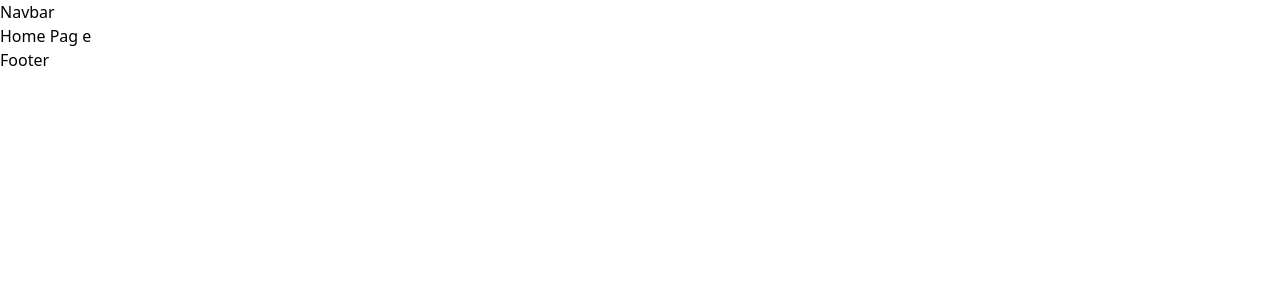
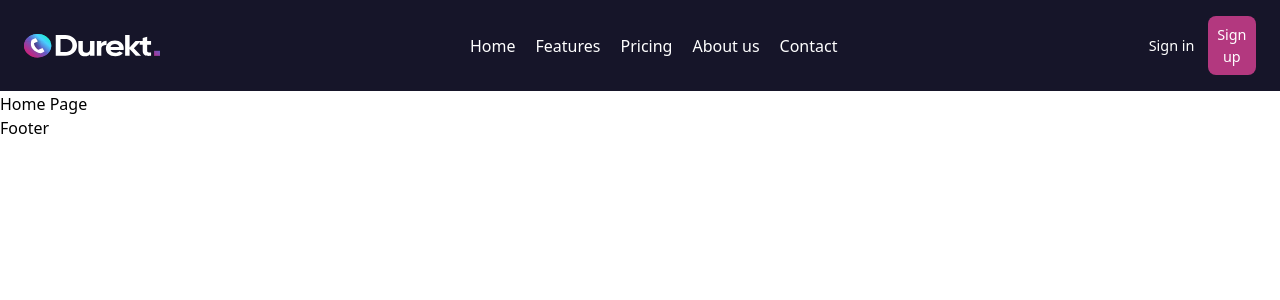
Before and after one commit to Caleb00004/Ai-powered-sales-call-analysis, a Next.js app: page / in a window 1280 px wide. Shown: the top 300 px of the page. Built offline with nearby package versions, Linux system fonts and the light colour scheme.

Commit message:
feat: worked on navbar

```diff
--- a/src/components/primary/Button.tsx
+++ b/src/components/primary/Button.tsx
@@ -2,12 +2,13 @@ import { FC, ReactNode } from "react"
 
 interface props {
     children: ReactNode,
-    onClick?: () => void
+    onClick?: () => void,
+    className?: string
 }
 
-const Button:FC<props> = ({children, onClick}) => {
+const Button:FC<props> = ({children, onClick, className}) => {
     return (
-        <button onClick={onClick} className="w-full bg-[#B3387F] font-medium py-2 rounded-lg text-white text-[0.9em]">
+        <button onClick={onClick} className={`w-full bg-[#B3387F] font-medium py-2 rounded-lg text-white text-[0.9em] ${className}`}>
             {children}
         </button>
     )
--- a/src/components/primary/Logo.tsx
+++ b/src/components/primary/Logo.tsx
@@ -2,7 +2,7 @@ import Durekt from "../../../public/svgs/Logo.svg"
 
 const Logo = () => {
     return (
-        <Durekt className=" mx-auto scale-[0.8] sm:scale-1"  />
+        <Durekt className="mx-auto scale-[0.8] sm:scale-1"  />
     )
 }
 
--- a/src/components/secondary/Navbar.tsx
+++ b/src/components/secondary/Navbar.tsx
@@ -1,7 +1,69 @@
+import Link from "next/link"
+import Logo2 from "../../../public/svgs/Logo_white.svg"
+import Button from "../primary/Button"
+import { useState } from "react"
+import gsap from "gsap"
+
 const Navbar = () => {
+    const [openNav, setOpenNav] = useState(false)
+
+    const toggleNav = () => {
+        const openAnim = gsap.timeline()
+            .to(".phone-nav", {y: 0})
+            .to(".hamburger-line-top", {rotate: "45deg", y: 1, height: "2px"}, "<")
+            .to(".hamburger-line-bottom", {rotate: "-45deg", y: "-5.5px", height: "2px"}, "<")
+
+        const closeAnim = gsap.timeline()
+            .to(".phone-nav", {y: "-100%"})
+            .to(".hamburger-line-top", {rotate: "0deg", y: 0, height: "1px"}, "<")
+            .to(".hamburger-line-bottom", {rotate: "0deg", y: 0, height: "1px"}, "<")
+
+        openNav && openAnim.play()
+        !openNav && closeAnim.reverse()
+
+        setOpenNav(prev => !prev)
+    }
+
     return (
-        <nav>
-            <h1>Navbar</h1>
+        <nav className="py-2 mdx3:py-0 bg-[#161529] text-white border-b border-b-white" >
+            <div className="z-[2] relative py-4 flex justify-between items-center px-6">
+                <div>
+                    <Logo2 />
+                </div>
+                {/* WEB NAV */}
+                <div className="hidden mdx4:flex gap-5 ">
+                    <Link href={"#"} >Home</Link>
+                    <Link href={"#"} >Features</Link>
+                    <Link href={"#"} >Pricing</Link>
+                    <Link href={"#"} >About us</Link>
+                    <Link href={"#"} >Contact</Link>
+                </div>
+                <div className="hidden mdx4:flex gap-3 z-[2]">
+                    <Button className="w-[8em] font-light bg-transparent hover:bg-[#B3387F] cursor-pointer transition-all">Sign in</Button>
+                    <Button className="font-light w-[8em] ">Sign up</Button>
+                </div>
+                {/* FOR MOBILE */}
+                <div onClick={toggleNav} className="flex cursor-pointer mdx4:hidden flex-col gap-2 py-1">
+                    <div className="hamburger-line-top w-[1.4em] h-[1px] bg-white"></div>
+                    <div className="hamburger-line-bottom w-[1.4em] h-[1px] bg-white"></div>
+                </div>
+            </div>
+
+            {/* MOBILE NAV */}
+            <div className="phone-nav flex -translate-y-full flex-col mdx4:hidden absolute bg-[#161529] top-0 h-[100vh] w-full z-[1] pt-[6em]" >
+                <div className="flex flex-col items-center gap-6">
+                    <Link href={"#"} >Home</Link>
+                    <Link href={"#"} >Features</Link>
+                    <Link href={"#"} >Pricing</Link>
+                    <Link href={"#"} >About us</Link>
+                    <Link href={"#"} >Contact</Link>
+
+                    <div className="flex flex-col gap-3">
+                        <Button className="w-[8em] font-light bg-transparent hover:bg-[#B3387F] cursor-pointer transition-all">Sign in</Button>
+                        <Button className="font-light w-[8em] ">Sign up</Button>
+                    </div>
+                </div>
+            </div>
         </nav>
     )
 }
--- a/src/pages/index.tsx
+++ b/src/pages/index.tsx
@@ -7,7 +7,7 @@ export default function Home() {
 
   return (
     <HomeLayout>
-      <h1>Home Pag e</h1>
+      <h1>Home Page</h1>
     </HomeLayout>
   );
 }
--- a/tailwind.config.ts
+++ b/tailwind.config.ts
@@ -10,7 +10,8 @@ const config: Config = {
     extend: {
       screens: {
         mdx2: "942px",
-        mdx3: "908px"
+        mdx3: "908px",
+        mdx4: "856px"
       },
       backgroundImage: {
         "gradient-radial": "radial-gradient(var(--tw-gradient-stops))",
```
Also changed, not shown: public/svgs/Logo_white.svg (added).
